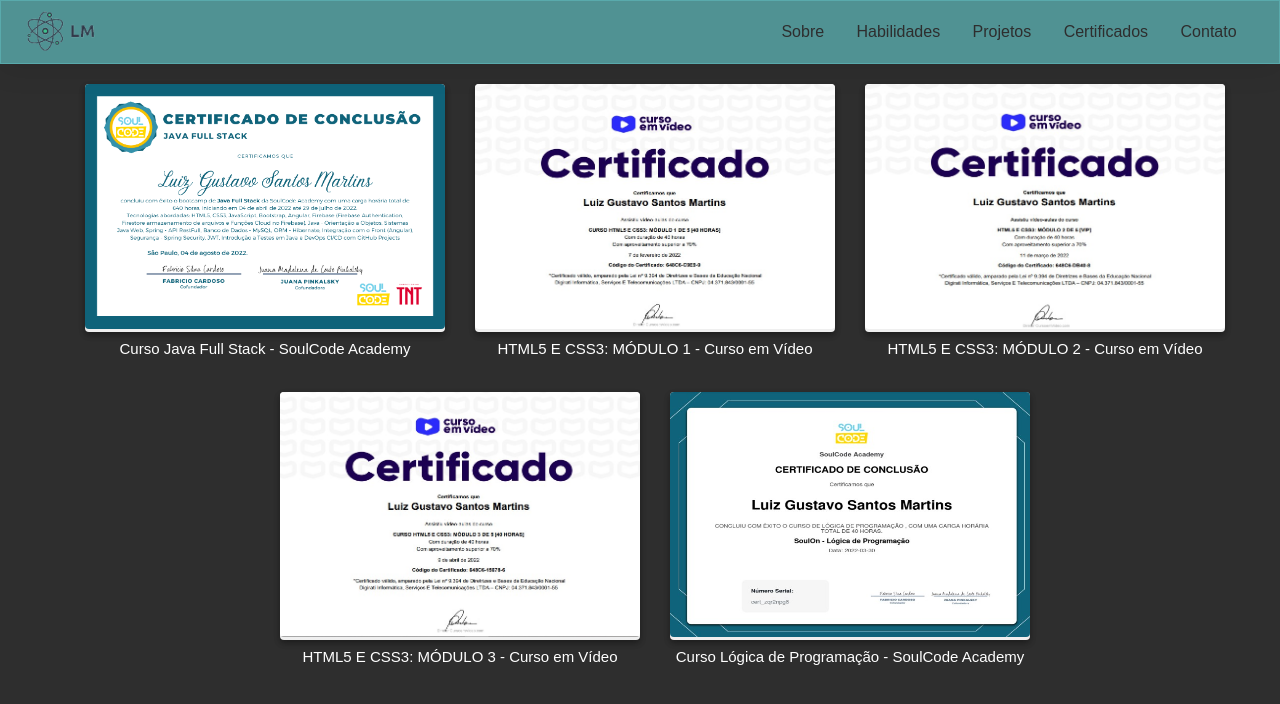
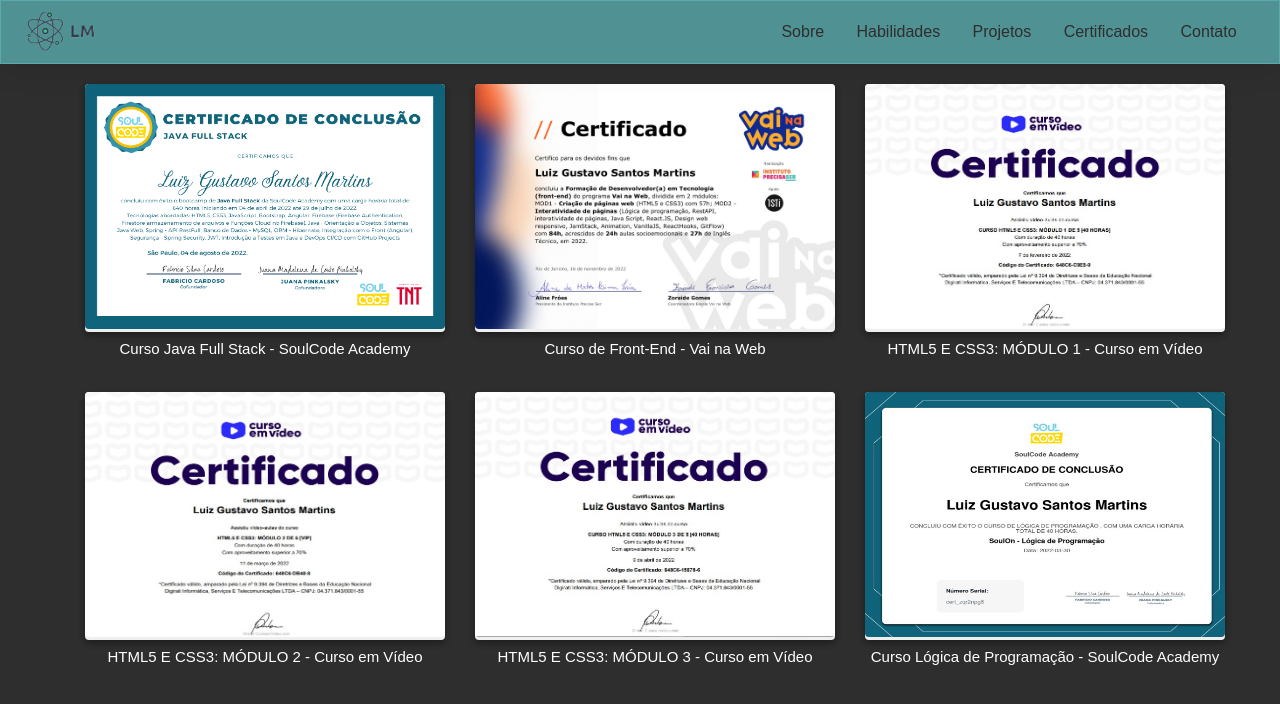
Before and after one commit to Luizgsmkw/port-vnw, a React (Create React App) app: page /certificados in a window 1280 px wide. Shown: the top 704 px of the page. Built offline with nearby package versions, Linux system fonts and the light colour scheme.

Commit message:
adição de certificado e tecnologias

```diff
--- a/src/components/pages/Certificados.js
+++ b/src/components/pages/Certificados.js
@@ -2,6 +2,7 @@
 import * as S from "../styles/certificadosStyled";
 import Modal from "react-modal";
 import certificadoSoulCode from "../img/certificadoSOulCode.png";
+import certificadoVaiNaWeb from "../img/certificadoVaiNaWeb.jpg"
 import certificadoHTML1 from "../img/certificadoHTML1.jpg";
 import certificadoHTML2 from "../img/certificadoHTML2.jpg";
 import certificadoHTML3 from "../img/certificadoHTML3.jpg";
@@ -29,6 +30,7 @@
   const [modalOpen3, setModalOpen3] = useState(false);
   const [modalOpen4, setModalOpen4] = useState(false);
   const [modalOpen5, setModalOpen5] = useState(false);
+  const [modalOpen6, setModalOpen6] = useState(false);
 
   const HandleOpenModal = () => {
     return setModalOpen(true);
@@ -50,6 +52,10 @@
     return setModalOpen5(true);
   };
 
+  const HandleOpenModal6 = () => {
+    return setModalOpen6(true);
+  };
+
 
   const HandleCloseModal = () => {
     setModalOpen(false);
@@ -69,6 +75,10 @@
 
   const HandleCloseModal5 = () => {
     setModalOpen5(false);
+  };
+
+  const HandleCloseModal6 = () => {
+    setModalOpen6(false);
   };
 
   const customStyles = {
@@ -112,6 +122,30 @@
             />
           </Modal>
           <S.P>Curso Java Full Stack - SoulCode Academy</S.P>
+        </S.DivCertificados>
+        <S.DivCertificados>
+          <S.Button
+            onClick={() => {
+              HandleOpenModal6();
+            }}
+          >
+            <S.ImgCertificados
+              id="2"
+              src={certificadoVaiNaWeb}
+              alt="Certificado do curso de Front-End da escola de tecnologia Vai na Web"
+            />
+          </S.Button>
+          <Modal
+            isOpen={modalOpen6}
+            onRequestClose={HandleCloseModal6}
+            style={customStyles}
+          >
+            <S.ImgCertificadosMobile
+              src={certificadoVaiNaWeb}
+              alt=""
+            />
+          </Modal>
+          <S.P>Curso de Front-End - Vai na Web</S.P>
         </S.DivCertificados>
         <S.DivCertificados>
           <S.Button
--- a/src/components/pages/Contato.js
+++ b/src/components/pages/Contato.js
@@ -72,6 +72,7 @@
 
   return (
     <>
+
       <div id="animationEmail">
         <Lottie options={defaultOptions} height={400} width={400} />
       </div>
--- a/src/components/pages/Habilidades.js
+++ b/src/components/pages/Habilidades.js
@@ -8,8 +8,9 @@
   DiJsBadge,
   DiBootstrap,
   DiGithub,
+  DiMongodb
 } from "react-icons/di";
-import { FaFigma } from "react-icons/fa";
+import { FaFigma, FaNode } from "react-icons/fa";
 import Ts from "../img/icons8-typescript-100.png";
 import * as S from "../styles/habilidadesStyled";
 import HabilidadesAnimation from "../../assets/lotties/Habilidades.json";
@@ -31,6 +32,8 @@
   { id: "bootstrap", name: "BOOTSTRAP", icon: <DiBootstrap /> },
   { id: "github", name: "GITHUB", icon: <DiGithub /> },
   { id: "figma", name: "FIGMA", icon: <FaFigma /> },
+  { id: "node", name: "NODE", icon: <FaNode /> },
+  { id: "mongo", name: "MONGODB", icon: <DiMongodb /> },
 ];
 
 const Habilidades = () => {
```
Also changed, not shown: src/components/img/certificadoVaiNaWeb.jpg (added), 1 other file (tests, documents, lock files or other folders).
